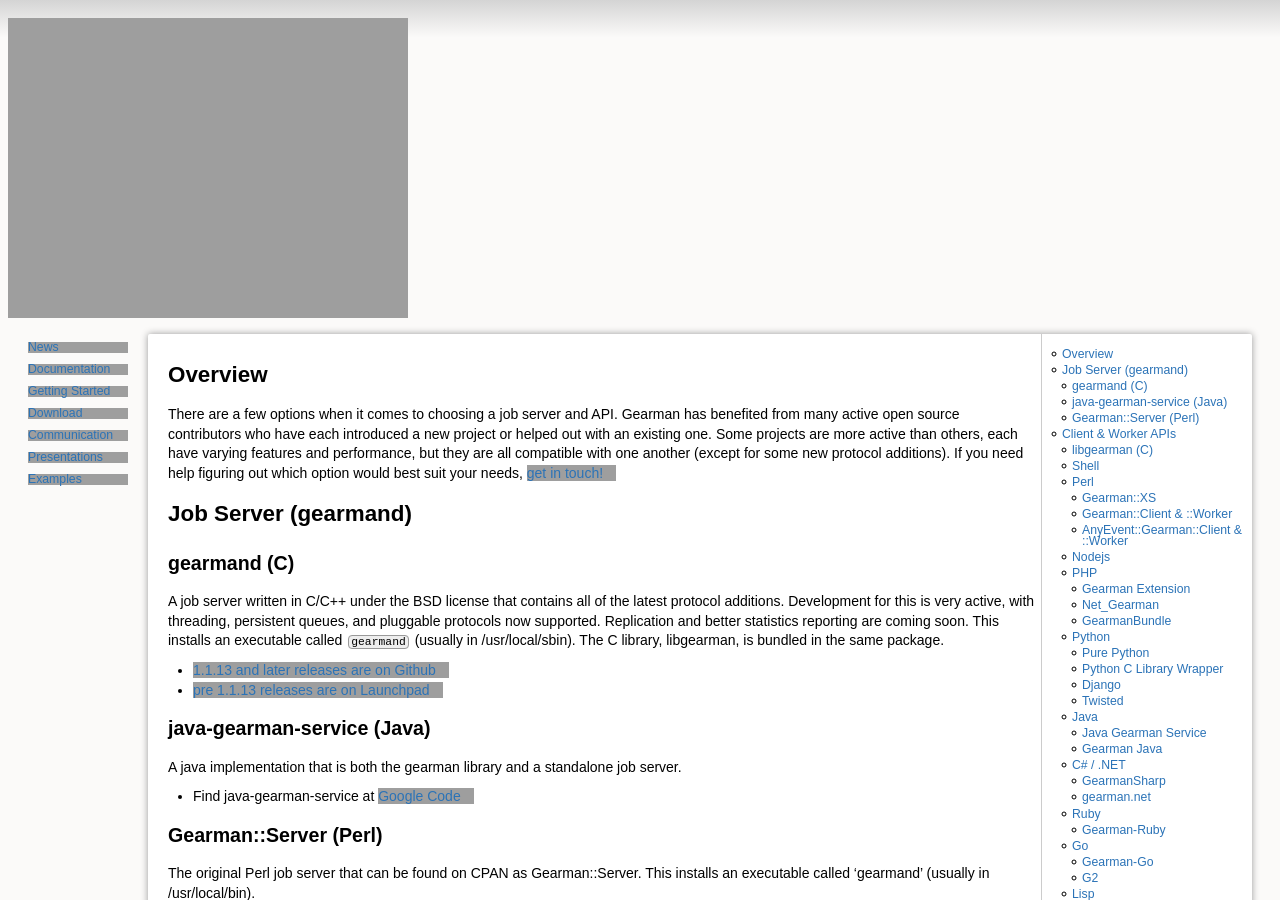
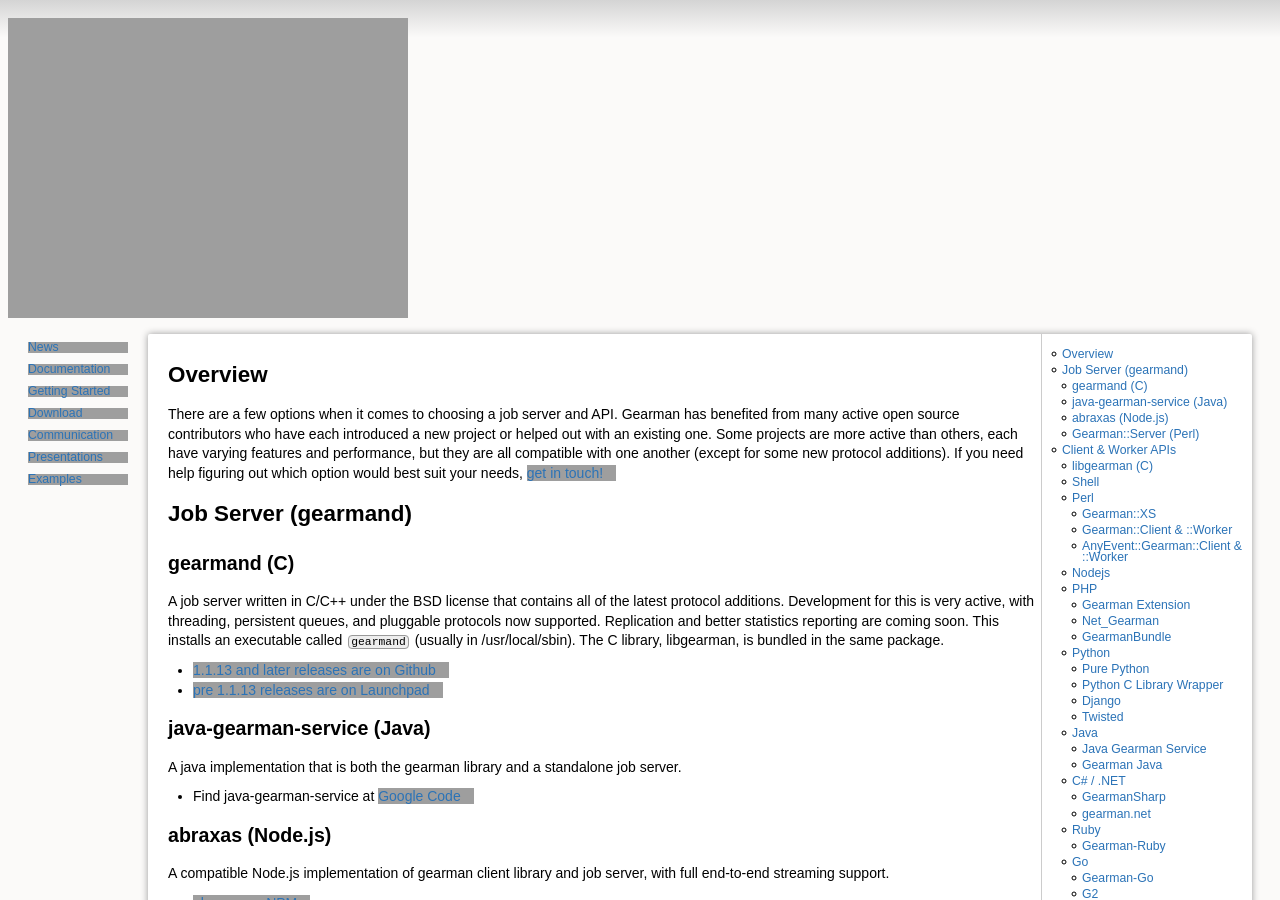
Before and after one commit to gearman/gearman.github.io, a Jekyll site: the page built from download/index.md, in a window 1280 px wide and 900 px high. Built offline with Jekyll 4.4.1, drawn with Linux system fonts in a browser that asks for light colours; grey boxes are pictures that could not be loaded.

Commit message:
Adding nodejs standalone server to download
It's a pure js implementation of worker, client and server.

```diff
--- a/download/index.md
+++ b/download/index.md
@@ -33,6 +33,13 @@
 job server.
 
  * Find java-gearman-service at [Google Code](http://code.google.com/p/java-gearman-service/)
+
+## abraxas (Node.js)
+
+A compatible Node.js implementation of gearman client library and job server,
+with full end-to-end streaming support.
+
+* [abraxas on NPM](https://www.npmjs.com/package/abraxas)
 
 ## Gearman::Server (Perl)
 
```
